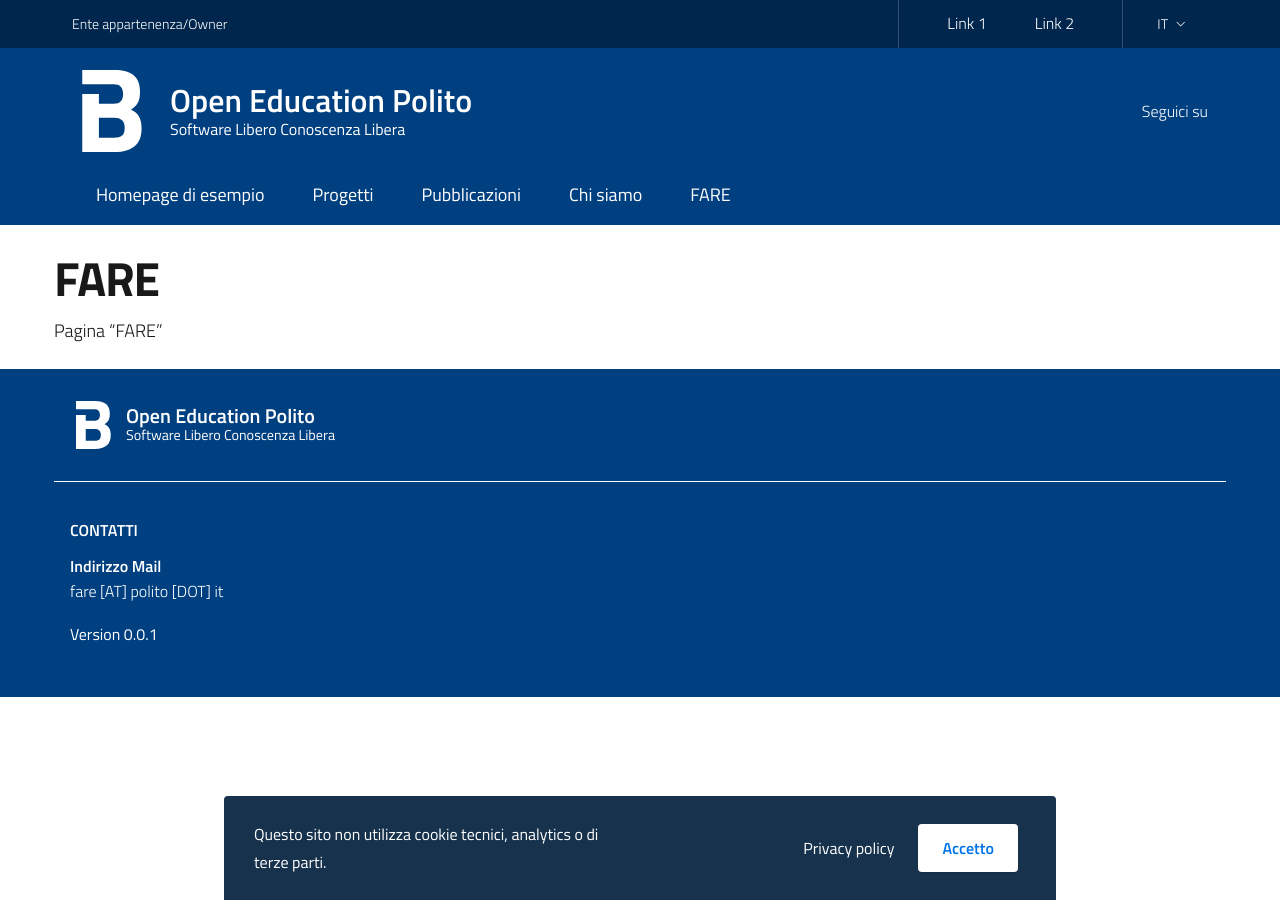
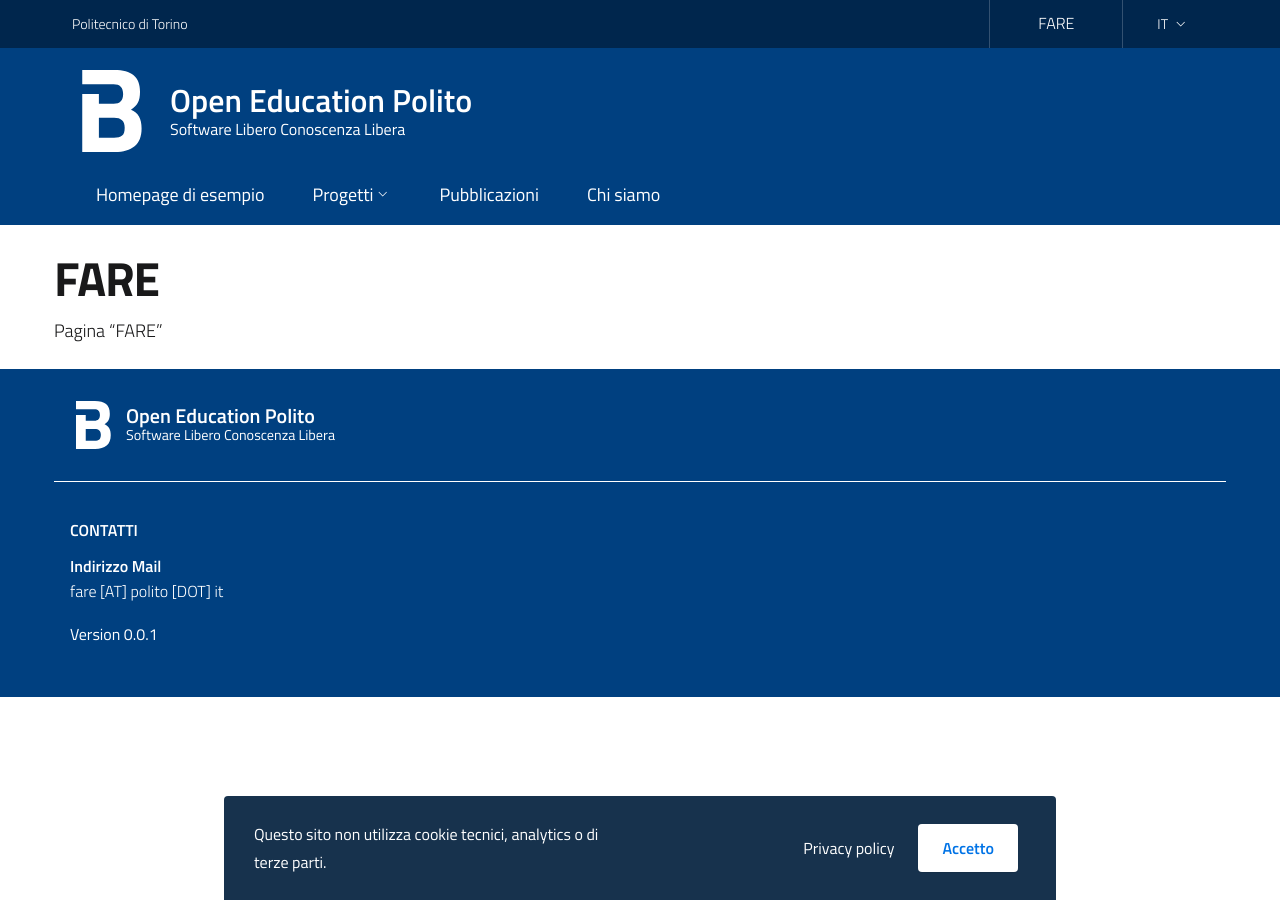
Before and after one commit to open-education-polito/org-website, a Jekyll site: the page built from it/progetti/fare.md, in a window 1280 px wide. Built offline with Jekyll 4.4.1, drawn with Linux system fonts in a browser that asks for light colours.

Commit message:
New header version

```diff
--- a/_includes/header/header-navigation.html
+++ b/_includes/header/header-navigation.html
@@ -22,21 +15,6 @@ tutte le pagine del sito che:
               </a>
             </div>
             <div class="it-right-zone">
-              <div class="it-socials d-none d-md-flex">
-                <span>Seguici su</span>
-                <ul>
-                  {% for social-link in site.data.t.social-links[page.lang] %}
-                  <li class="list-inline-item">
-                    <a href="{{ site.baseurl }}{{ social-link[1].url }}" title="{{ social-link[1].name }}" target="_blank">
-                      <svg class="icon">
-                        <use xlink:href="{{ site.baseurl }}/assets/bootstrap-italia/dist/svg/sprite.svg#it-{{ social-link[1].name }}"></use>
-                      </svg>
-                      <span class="sr-only">{{ social-link[1].name }}</span>
-                    </a>
-                  </li>
-                  {% endfor %}
-                </ul>
-              </div>
               {% comment %}
               <!-- Search button -->
               <div class="it-search-wrapper">
@@ -72,9 +50,45 @@ tutte le pagine del sito che:
               <div class="menu-wrapper">
                 <ul class="navbar-nav">
                   {% for menu_page in current_lang_menu_pages %}
+
+                  {% comment %}
+                  Le pagine che vengono incluse in questo sottomenù sono un sottoinsieme di tutte le pagine del sito
+                  che:
+                  - hanno la stessa lingua della pagina corrente
+                  - hanno l'attributo "order" valorizzato
+                  - hanno l'attributo "child_of_ref" uguale a `menu_page.ref` attuale (sono quindi figlie di
+                  `menu_page`)
+                  {% endcomment %}
+                  {% assign current_lang_menu_child_pages = site.pages | where: "lang", page.lang | where_exp: "page", "page.order != nil" | where: "child_of_ref", menu_page.ref | sort: "order"%}
+                  {% if current_lang_menu_child_pages.size == 0 %}
                   <li class="nav-item">
-                    <a class="nav-link" href="{{ site.baseurl }}{{menu_page.permalink}}"><span>{{menu_page.title}}</span></a>
+                    <a class="nav-link" href="{{ site.baseurl }}{{menu_page.url}}"><span>{{menu_page.title}}</span></a>
                   </li>
+                  {% else %}
+                  <li class="nav-item dropdown">
+                    <a class="nav-link dropdown-toggle" href="#" data-toggle="dropdown" aria-expanded="false">
+                      <span>{{menu_page.title}}</span>
+                      <svg class="icon icon-xs">
+                        <use xlink:href="{{ site.baseurl }}/assets/bootstrap-italia/dist/svg/sprite.svg#it-expand">
+                        </use>
+                      </svg>
+                    </a>
+                    <div class="dropdown-menu">
+                      <div class="link-list-wrapper">
+                        <ul class="link-list">
+                          <li><a class="list-item"
+                              href="{{ site.baseurl }}{{menu_page.url}}"><span>{{menu_page.title}}</span></a></li>
+                          <li><span class="divider"></span></li>
+                          {% for menu_child_page in current_lang_menu_child_pages %}
+                          <li><a class="list-item"
+                              href="{{ site.baseurl }}{{menu_child_page.url}}"><span>{{menu_child_page.title}}</span></a>
+                          </li>
+                          {% endfor %}
+                        </ul>
+                      </div>
+                    </div>
+                  </li>
+                  {% endif %}
                   {% endfor %}
                 </ul>
               </div>
--- a/_includes/header/header-slim.html
+++ b/_includes/header/header-slim.html
@@ -3,20 +3,19 @@
     <div class="row">
       <div class="col-12">
         <div class="it-header-slim-wrapper-content">
-          <a class="d-none d-lg-block navbar-brand" href="#">Ente appartenenza/Owner</a>
+          <a class="d-none d-lg-block navbar-brand" href="https://www.polito.it">Politecnico di Torino</a>
           <div class="nav-mobile">
             <nav>
               <a class="it-opener d-lg-none" data-toggle="collapse" href="#menu1" role="button" aria-expanded="false" aria-controls="menu1">
-                <span>Ente appartenenza/Owner</span>
+                <span>Politecnico di Torino</span>
                 <svg class="icon">
                   <use xlink:href="{{ site.baseurl }}/assets/bootstrap-italia/dist/svg/sprite.svg#it-expand"></use>
                 </svg>
               </a>
               <div class="link-list-wrapper collapse" id="menu1">
                 <ul class="link-list">
-                  <li><a href="#">Link 1</a></li>
-                  <li><a href="#">Link 2</a></li>
-                  <li class="d-lg-none"><a href="#">Ente appartenenza/Owner</a></li>
+                  <li><a href="https://fare.polito.it">FARE</a></li>
+                  <li class="d-lg-none"><a href="#">Politecnico di Torino</a></li>
                 </ul>
               </div>
             </nav>
```
Also changed, not shown: other parts of _includes/header/header-navigation.html (+1 -8 lines).
